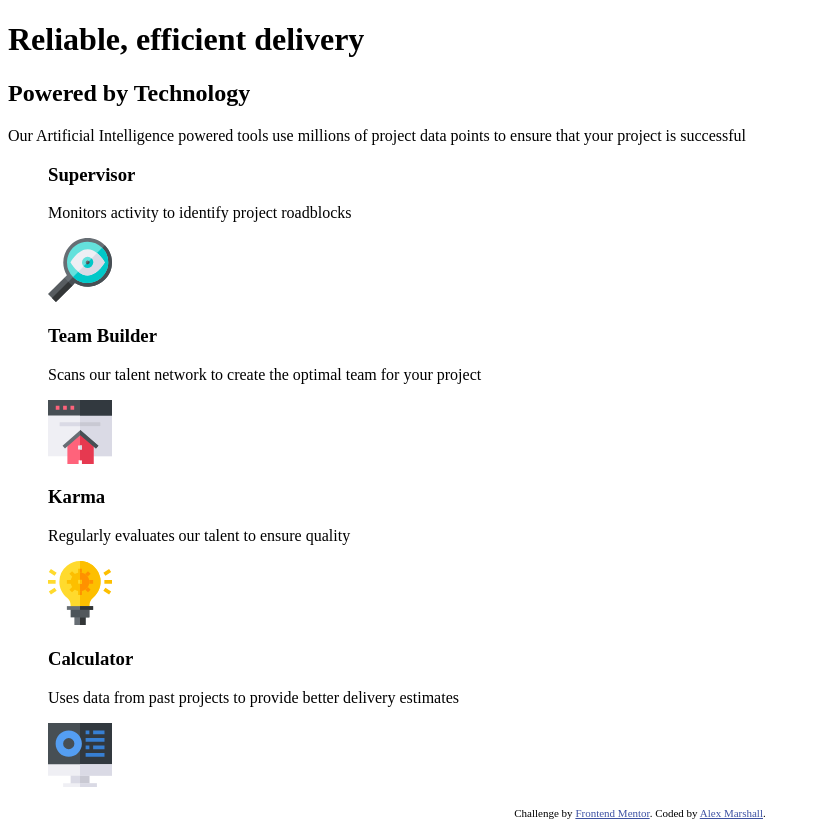
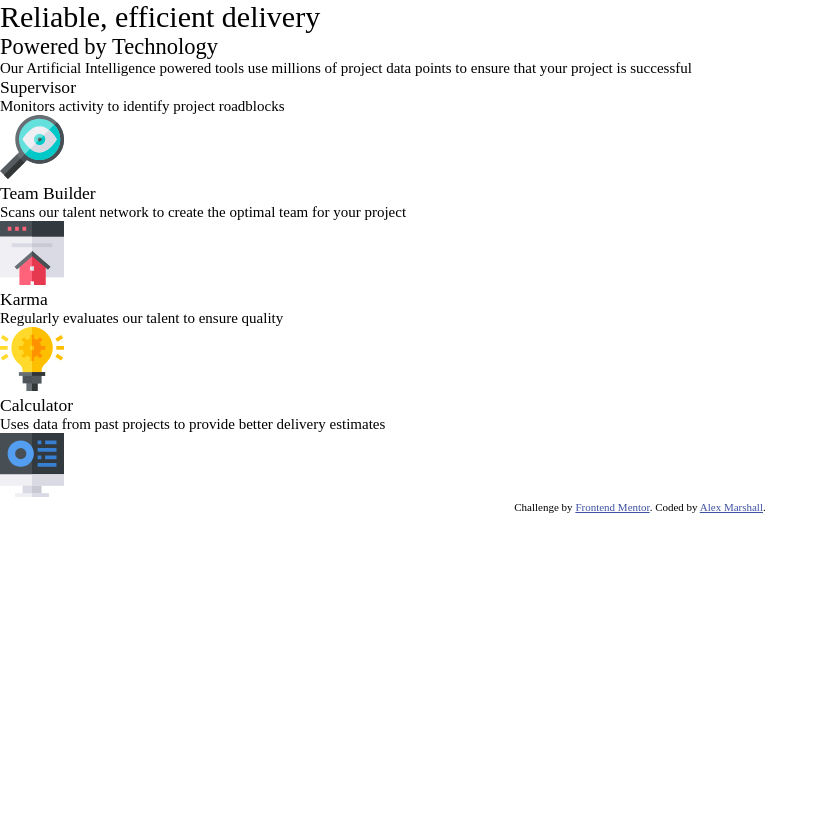
Before and after one commit to AlexKMarshall/four-card-feature, a plain HTML site: page index.html in a window 1280 px wide. Shown: the whole page, without its empty margins (0-828 px from the left). After the commit the page ends 800 px from the top, so only its background shows below. Drawn offline with Linux system fonts and the light colour scheme.

Commit message:
Add CSS reset
Source is https://alligator.io/css/minimal-css-reset/

```diff
--- a/index.html
+++ b/index.html
@@ -4,6 +4,7 @@
     <meta charset="UTF-8" />
     <meta name="viewport" content="width=device-width, initial-scale=1.0" />
     <!-- displays site properly based on user's device -->
+    <link rel="stylesheet" href="style.css" />
 
     <link
       rel="icon"
--- /dev/null
+++ b/style.css
@@ -0,0 +1,35 @@
+html {
+  box-sizing: border-box;
+  font-size: 15px;
+}
+
+*,
+*:before,
+*:after {
+  box-sizing: inherit;
+}
+
+body,
+h1,
+h2,
+h3,
+h4,
+h5,
+h6,
+p,
+ol,
+ul {
+  margin: 0;
+  padding: 0;
+  font-weight: normal;
+}
+
+ol,
+ul {
+  list-style: none;
+}
+
+img {
+  max-width: 100%;
+  height: auto;
+}
```
